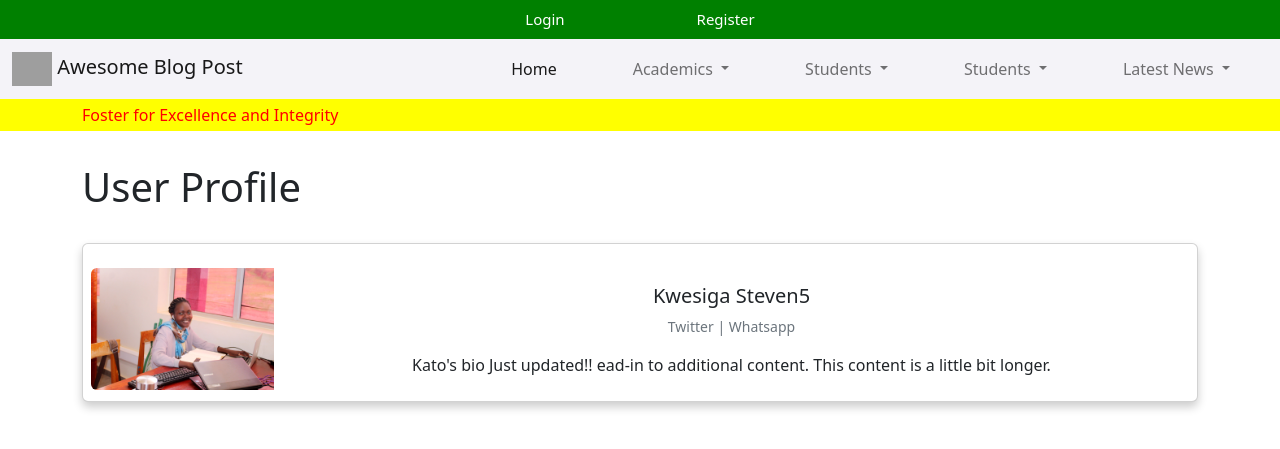
After one commit to stevensnowden3/blogPostProject, a Django app: page /members/2/profile in a window 1280 px wide. The commit adds this page. Shown: the top 449 px of the page. Run offline with Django 4.2, Linux system fonts and the light colour scheme; data comes from the database, SQL or seed files in the repository; both versions use the stored data as it was after the commit; some libraries are stand-ins or nearby versions; grey boxes are pictures that could not be loaded.

Commit message:
created userpages

```diff
--- /dev/null
+++ b/members/templates/registration/user_profile.html
@@ -0,0 +1,36 @@
+{% extends 'base.html' %}
+{% load static %}
+
+{% block content %}
+
+<h1>User Profile</h1>
+<br>
+
+<!-- Code from Article Details Modified -->
+<div class="card mb-3">
+    <div class="row g-0">
+      <div class="col-md-2">
+{% if page_user.profile_pic %}
+        <img src="{{page_user.profile_pic.url}}" class="img-fluid rounded-start" alt=".d.." >
+{% else %}
+        <img src="{% static 'images/profile.jpeg' %}" class="img-fluid rounded-start" alt=".d.." >
+{% endif %}
+
+      </div>
+      <div class="col-md-10">
+        <div class="card-body">
+          <h5 class="card-title">{{page_user.user.first_name}}
+            {{page_user.user.last_name}}</h5>
+            <p  class="small text-muted">
+                {% if post.author.profile.website %}
+               <a href="{{page_user.website}}"> Facebook</a> |
+               {% endif %}
+                Twitter | Whatsapp</p>
+          <p class="card-text">{{page_user.bio}}   ead-in to additional content. This content is a little bit longer. </p>
+        </div>
+      </div>
+    </div>
+  </div>
+  <!-- End of Code -->
+
+{% endblock %}
--- a/members/urls.py
+++ b/members/urls.py
@@ -1,7 +1,7 @@
 from django.urls import include, path
 from django.conf import settings
 from django.conf.urls.static import static
-from .views import UserRegistrationView, UserEditView,PasswordsChangeView
+from .views import UserRegistrationView, UserEditView,PasswordsChangeView, ShowProfileView
 # from django.contrib.auth import views as auth_views
 from . import views
 
@@ -10,5 +10,7 @@ urlpatterns = [
     path('edit_profile/', UserEditView.as_view(), name="edit_profile"),
     path('password/', PasswordsChangeView.as_view(template_name='registration/change_password.html')),
     path('password_success/',views.password_success, name="password_success"),
+    path('<int:pk>/profile', ShowProfileView.as_view(), name="user_profile"),
+
 
 ] + static(settings.MEDIA_URL, document_root=settings.MEDIA_ROOT)
--- a/members/views.py
+++ b/members/views.py
@@ -1,9 +1,12 @@
 
-from django.shortcuts import render
+from django.shortcuts import get_object_or_404, render
 from django.urls import reverse_lazy
 from django.views import generic
+from django.views.generic  import DetailView
 # from django.contrib.auth.forms import UserCreationForm, UserChangeForm, used previously as default forms
 from django.contrib.auth.forms import PasswordChangeForm
+
+from theblog.models import Profile
 from .forms import SingUpForm,EditProfileForm, PasswordChangingForm
 from django.contrib.auth.views import PasswordChangeView
 
@@ -12,6 +15,20 @@ class UserRegistrationView(generic.CreateView):
     form_class = SingUpForm
     template_name = 'registration/register.html'
     success_url = reverse_lazy('login')
+
+
+class ShowProfileView(DetailView):
+    model = Profile
+    template_name = 'registration/user_profile.html'
+
+    def get_context_data(self, *args, **kwargs):
+        user = Profile.objects.all()
+        context = super(ShowProfileView,self).get_context_data(*args, **kwargs)
+
+        page_user = get_object_or_404(Profile, id=self.kwargs['pk'])
+
+        context["page_user"] = page_user
+        return context
 
 
 class UserEditView(generic.UpdateView):
--- a/theblog/models.py
+++ b/theblog/models.py
@@ -26,9 +26,6 @@ class Profile(models.Model):
     website = models.CharField(max_length=200,blank=True, null=True)
     facebook = models.CharField(max_length=200,blank=True, null=True)
     twitter = models.CharField(max_length=200,blank=True, null=True)
-
-
-
 
     #adds to admin area
     def __str__(self):
--- a/theblog/templates/article_details.html
+++ b/theblog/templates/article_details.html
@@ -62,6 +62,7 @@
         <div class="card-body">
           <h5 class="card-title">{{post.author.first_name}}
             {{post.author.last_name}}</h5>
+            <a href="{% url 'user_profile' post.author.profile.id %}">Profile Page</a>
             <p  class="small text-muted">
                 {% if post.author.profile.website %}
                <a href="{{post.author.profile.website}}"> Facebook</a> |
```
Also changed, not shown: db.sqlite3.
